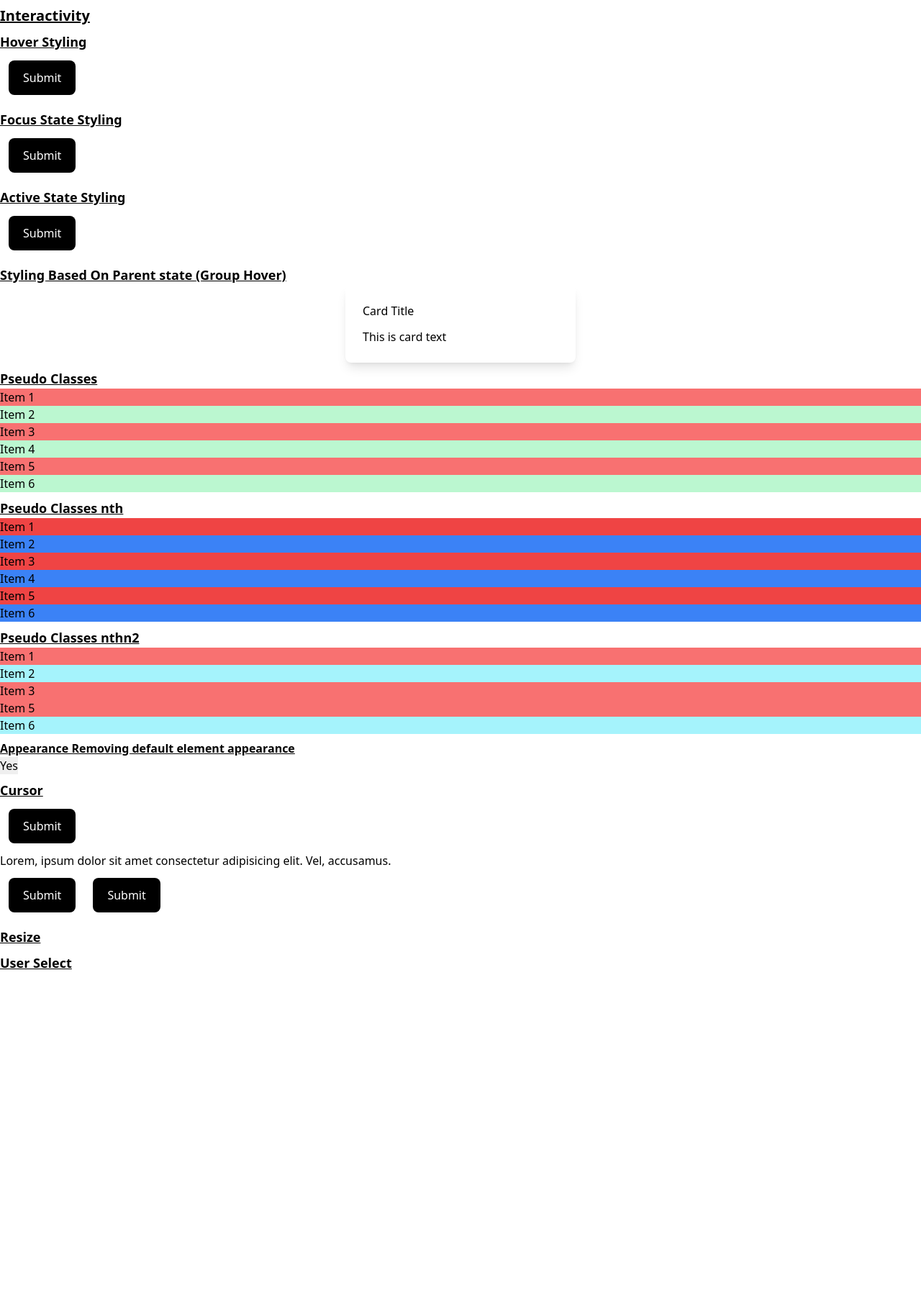
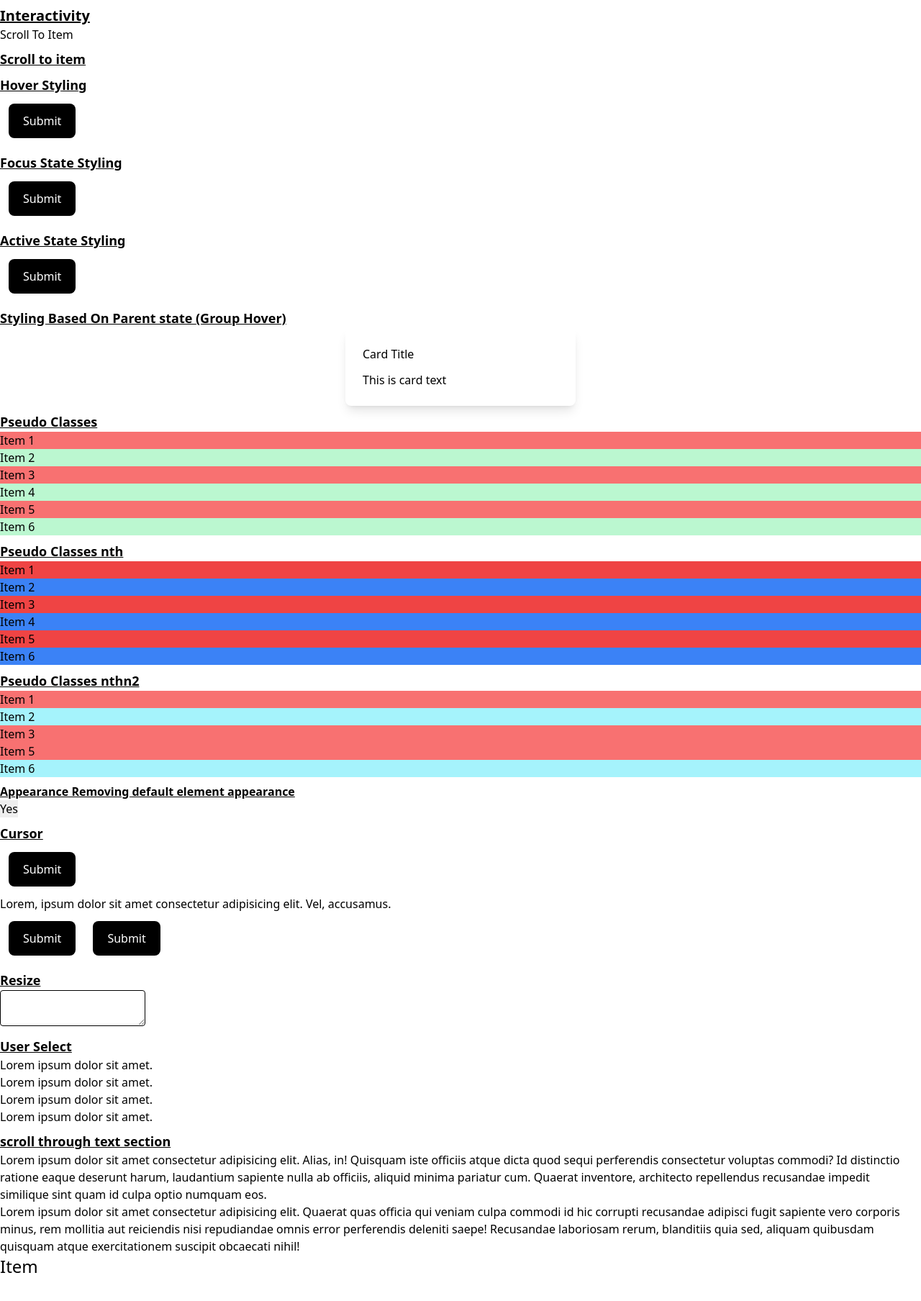
Before and after one commit to nsagias/react-tailwindcss-starter, a React (Create React App) app: page / in a window 1280 px wide. Shown: the top 1808 px of the page at 72% size. Before the commit the page ends 1352 px from the top, so only its background shows below. Built offline with nearby package versions, Linux system fonts and the light colour scheme.

Commit message:
add scroll-smooth to html

```diff
--- a/public/index.html
+++ b/public/index.html
@@ -1,5 +1,5 @@
 <!DOCTYPE html>
-<html lang="en">
+<html lang="en" class="scroll-smooth">
   <head>
     <meta charset="utf-8" />
     <link rel="icon" href="%PUBLIC_URL%/favicon.ico" />
--- a/src/components/Interactivity/Interactivity.tsx
+++ b/src/components/Interactivity/Interactivity.tsx
@@ -3,6 +3,10 @@ export default function Interactivity() {
     <>
       <p className="text-xl font-bold underline mt-2">Interactivity</p>
 
+      {/* Scroll to item */}
+
+      <a href="#item">Scroll To Item</a>
+      <p className="text-lg font-bold underline mt-2">Scroll to item</p>
       {/*  Hover Styling */}
       <p className="text-lg font-bold underline mt-2">Hover Styling</p>
       <button className="bg-black text-white py-3 px-5 rounded-lg m-3 hover:bg-blue-500 hover:text-white">
@@ -85,10 +89,21 @@ export default function Interactivity() {
 
       {/* Resize */}
       <p className="text-lg font-bold underline mt-2">Resize</p>
+      <textarea className="border border-black rounded resize"></textarea>
 
       {/* User Select */}
       <p className="text-lg font-bold underline mt-2">User Select</p>
+      <div className="select-none">Lorem ipsum dolor sit amet.</div>
+      <div className="select-text">Lorem ipsum dolor sit amet.</div>
+      <div className="select-all">Lorem ipsum dolor sit amet.</div>
+      <div className="select-auto">Lorem ipsum dolor sit amet.</div>
 
+
+      {/* Scroll */}
+      <p className="text-lg font-bold underline mt-2">scroll through text section</p>
+      <p>Lorem ipsum dolor sit amet consectetur adipisicing elit. Alias, in! Quisquam iste officiis atque dicta quod sequi perferendis consectetur voluptas commodi? Id distinctio ratione eaque deserunt harum, laudantium sapiente nulla ab officiis, aliquid minima pariatur cum. Quaerat inventore, architecto repellendus recusandae impedit similique sint quam id culpa optio numquam eos.</p>
+      <p>Lorem ipsum dolor sit amet consectetur adipisicing elit. Quaerat quas officia qui veniam culpa commodi id hic corrupti recusandae adipisci fugit sapiente vero corporis minus, rem mollitia aut reiciendis nisi repudiandae omnis error perferendis deleniti saepe! Recusandae laboriosam rerum, blanditiis quia sed, aliquam quibusdam quisquam atque exercitationem suscipit obcaecati nihil!</p>
+      <div className="text-2xl mb-12"id="item">Item</div>
     </>
   );
 }
```
